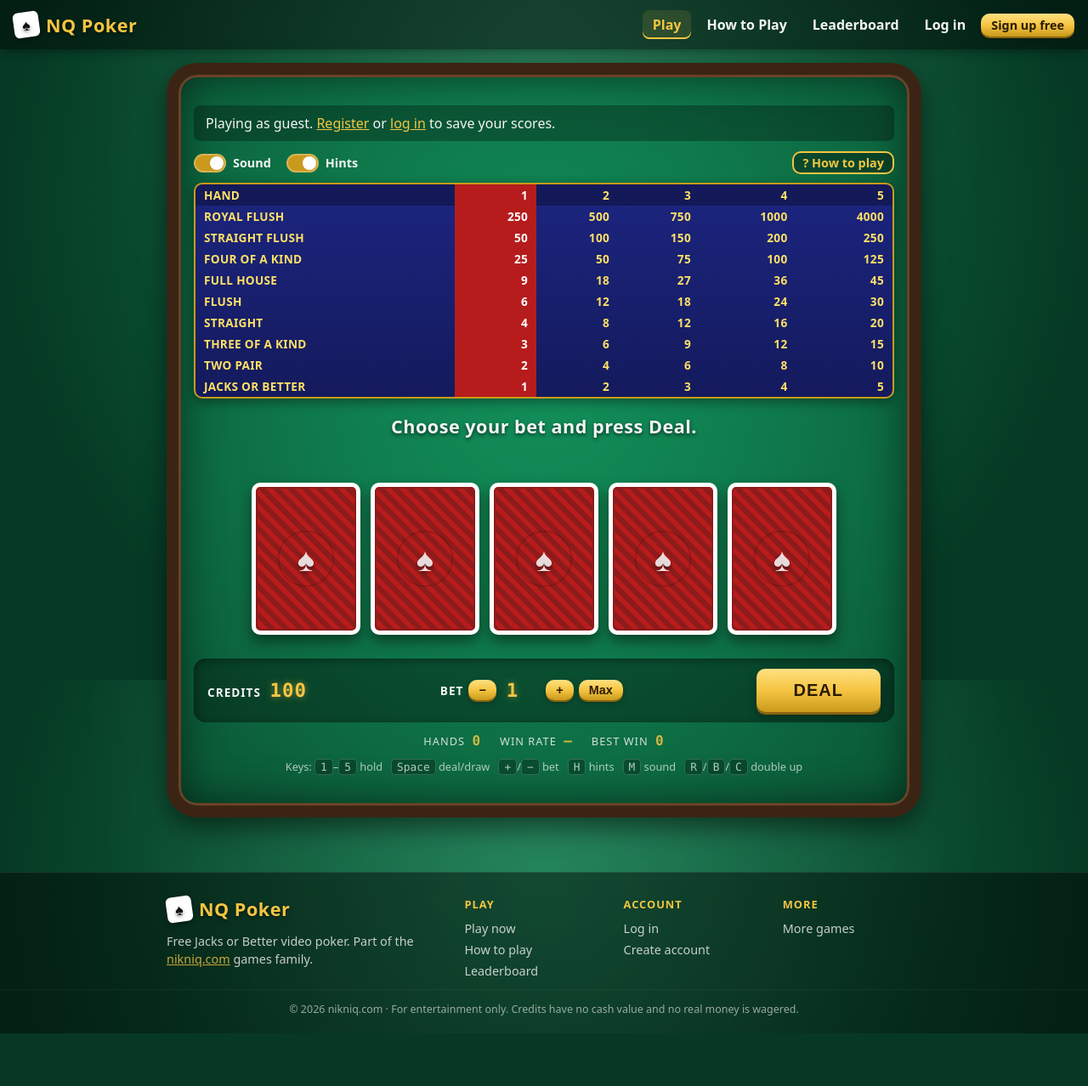
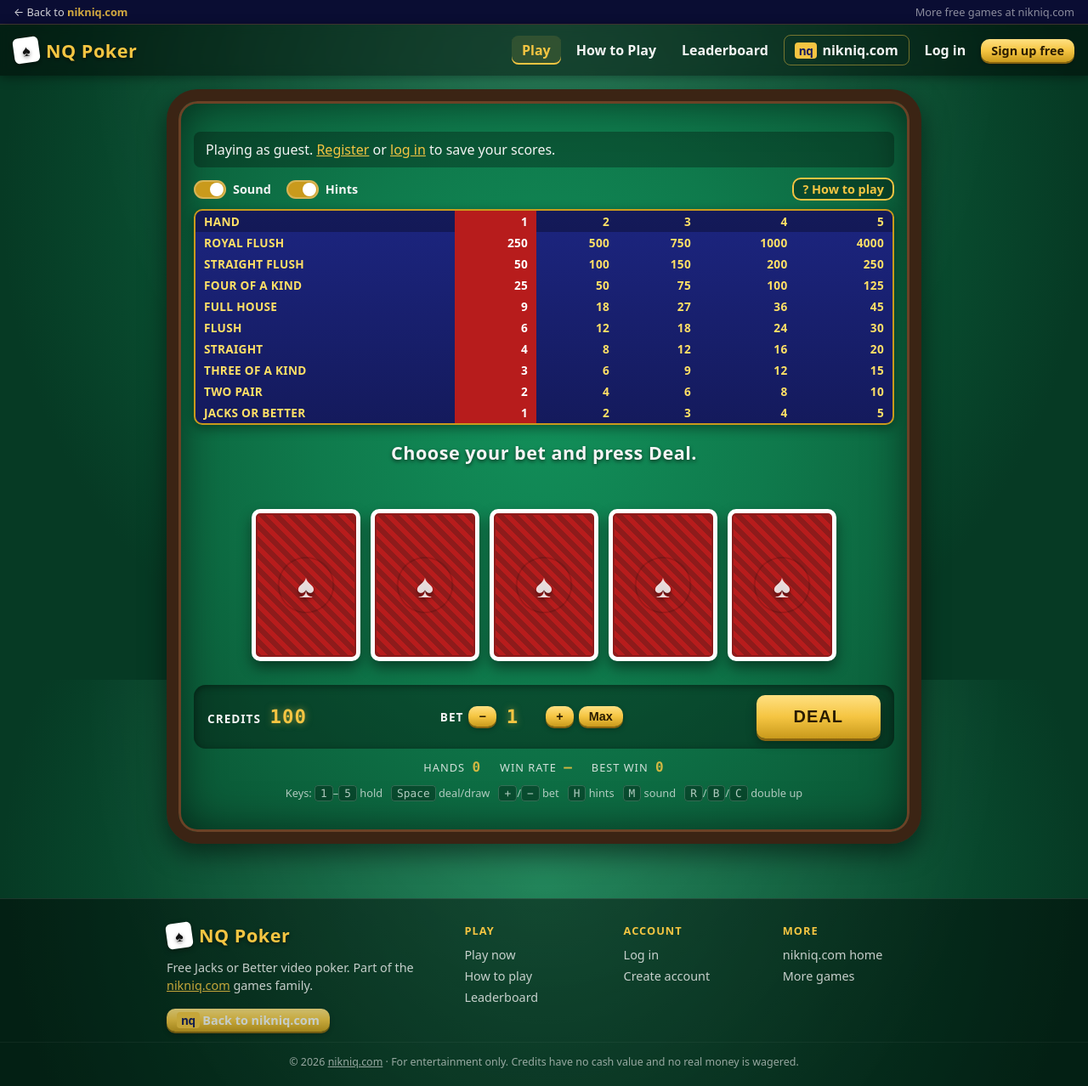
Before and after one commit to nikniq/nq-poker, a Laravel app: page /auth/ in a window 1280 px wide. Shown: the whole page at 85% size. Before the commit the page ends 1216 px from the top, so only its background shows below. Run offline with Laravel 12, Linux system fonts and the light colour scheme.

Commit message:
Add links back to nikniq.com
- Slim portal bar above the menu: "Back to nikniq.com"
- nikniq.com item in the top menu; account link for nikniq players
- Footer: Back to nikniq.com button and home/more games links
- All use NIKNIQ_URL so they follow the configured portal
- Layout tests for menu, footer and portal links on every page

Co-Authored-By: Claude Opus 5.5 <noreply@anthropic.com>

```diff
--- a/public_html/css/poker.css
+++ b/public_html/css/poker.css
@@ -20,6 +20,16 @@ a { color: var(--gold); }
 .link { background:none; border:0; color:var(--gold); cursor:pointer; text-decoration:underline; font:inherit; padding:0; }
 main { max-width:920px; margin:0 auto; padding:16px; }
 .flash, .notice { background:rgba(0,0,0,.3); padding:10px 14px; border-radius:8px; margin-bottom:12px; }
+
+/* nikniq.com links */
+.portal-bar { display:flex; justify-content:space-between; align-items:center; gap:12px; padding:5px 16px; background:#0a0d33; font-size:.8rem; border-bottom:1px solid rgba(245,197,66,.25); }
+.portal-back { color:var(--text); text-decoration:none; opacity:.85; }
+.portal-back:hover { opacity:1; color:var(--gold); }
+.portal-back strong { color:var(--gold); }
+.portal-tag { opacity:.55; }
+.menu > a.menu-portal { display:inline-flex; align-items:center; gap:6px; border:1px solid rgba(245,197,66,.45); }
+.btn-portal { display:inline-flex; align-items:center; gap:6px; margin-top:10px; background:linear-gradient(180deg,#2b2f6b,#141a5c); color:#fff; box-shadow:0 2px 0 #0a0d33, 0 3px 6px rgba(0,0,0,.3); }
+.footer-note a { color:inherit; }
 
 /* Top menu */
 .brand { display:inline-flex; align-items:center; gap:8px; color:var(--gold); }
@@ -246,6 +256,7 @@ nav[role=navigation] svg { width:16px; height:16px; }
     .user { margin:6px 0 0; }
     .user-menu { position:static; margin-top:6px; }
     .footer-inner { grid-template-columns:1fr 1fr; }
+    .portal-tag { display:none; }
     .footer-col:first-child { grid-column:1 / -1; }
 }
 @media (max-width:560px) {
--- a/resources/views/layouts/app.blade.php
+++ b/resources/views/layouts/app.blade.php
@@ -16,7 +16,12 @@
         ['how-to-play', 'How to Play'],
         ['leaderboard', 'Leaderboard'],
     ];
+    $portal = rtrim((string) config('services.nikniq.url', 'https://nikniq.com'), '/');
 @endphp
+<div class="portal-bar">
+    <a href="{{ $portal }}" class="portal-back">← Back to <strong>nikniq.com</strong></a>
+    <span class="portal-tag">More free games at nikniq.com</span>
+</div>
 <header class="nav">
     <a href="{{ route('game') }}" class="brand"><span class="brand-mark">♠</span> NQ Poker</a>
 
@@ -27,6 +32,8 @@
         @foreach ($links as [$route, $label])
             <a href="{{ route($route) }}" @class(['active' => request()->routeIs($route)]) @if (request()->routeIs($route)) aria-current="page" @endif>{{ $label }}</a>
         @endforeach
+
+        <a href="{{ $portal }}" class="menu-portal" title="More games on nikniq.com"><span class="nq-logo" aria-hidden="true">nq</span> nikniq.com</a>
 
         @auth
             <details class="user">
@@ -41,6 +48,9 @@
                 <div class="user-menu">
                     <div class="user-credits">Credits <strong>{{ auth()->user()->credits }}</strong></div>
                     <a href="{{ route('history') }}" @class(['active' => request()->routeIs('history')])>My Scores</a>
+                    @if (auth()->user()->nikniq_id)
+                        <a href="{{ $portal }}">My nikniq.com account ↗</a>
+                    @endif
                     <form method="POST" action="{{ route('logout') }}">@csrf<button class="link">Log out</button></form>
                 </div>
             </details>
@@ -60,7 +70,8 @@
     <div class="footer-inner">
         <div class="footer-col">
             <a href="{{ route('game') }}" class="brand"><span class="brand-mark">♠</span> NQ Poker</a>
-            <p>Free Jacks or Better video poker. Part of the <a href="https://nikniq.com">nikniq.com</a> games family.</p>
+            <p>Free Jacks or Better video poker. Part of the <a href="{{ $portal }}">nikniq.com</a> games family.</p>
+            <a href="{{ $portal }}" class="btn small btn-portal"><span class="nq-logo" aria-hidden="true">nq</span> Back to nikniq.com</a>
         </div>
         <div class="footer-col">
             <h4>Play</h4>
@@ -80,10 +91,11 @@
         </div>
         <div class="footer-col">
             <h4>More</h4>
-            <a href="https://nikniq.com">More games</a>
+            <a href="{{ $portal }}">nikniq.com home</a>
+            <a href="{{ $portal }}">More games</a>
         </div>
     </div>
-    <p class="footer-note">© {{ date('Y') }} nikniq.com · For entertainment only. Credits have no cash value and no real money is wagered.</p>
+    <p class="footer-note">© {{ date('Y') }} <a href="{{ $portal }}">nikniq.com</a> · For entertainment only. Credits have no cash value and no real money is wagered.</p>
 </footer>
 @stack('scripts')
 </body>
```
Also changed, not shown: tests/Feature/LayoutTest.php (added, +31 -0 lines).
